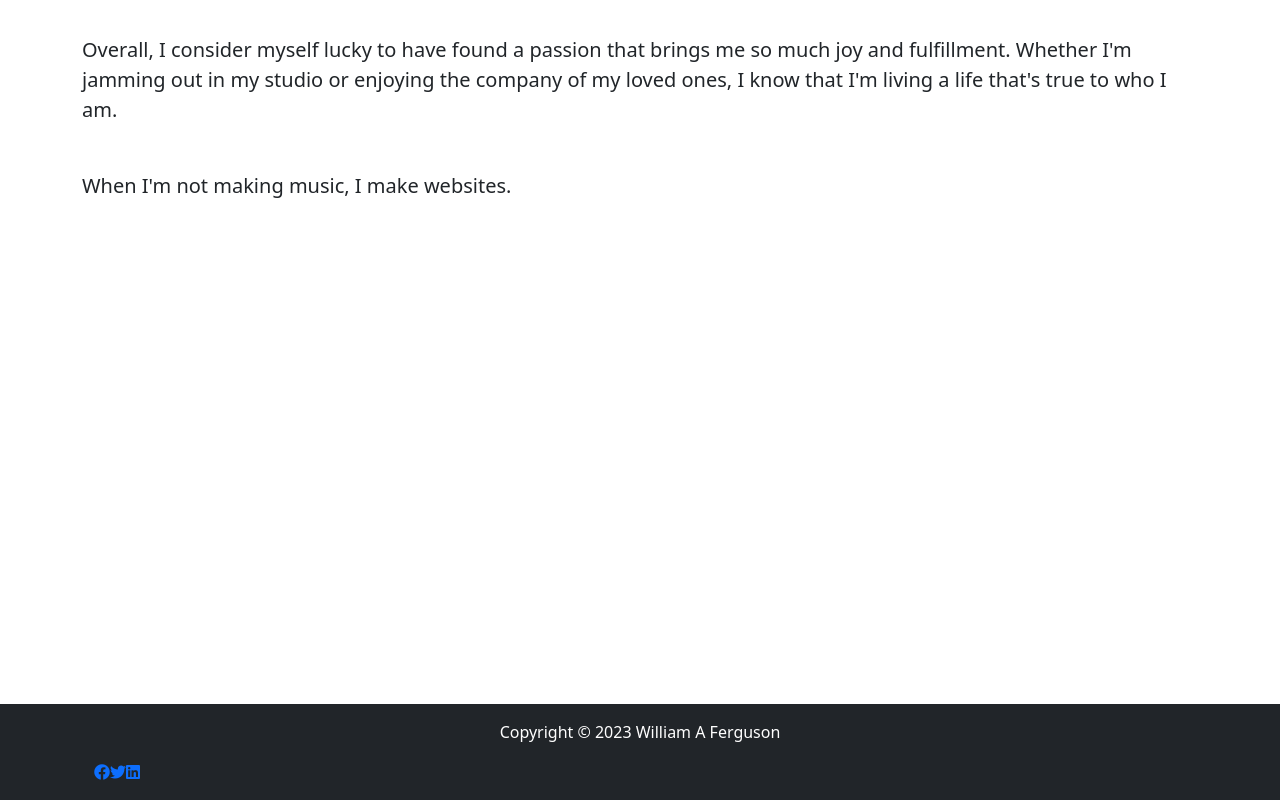
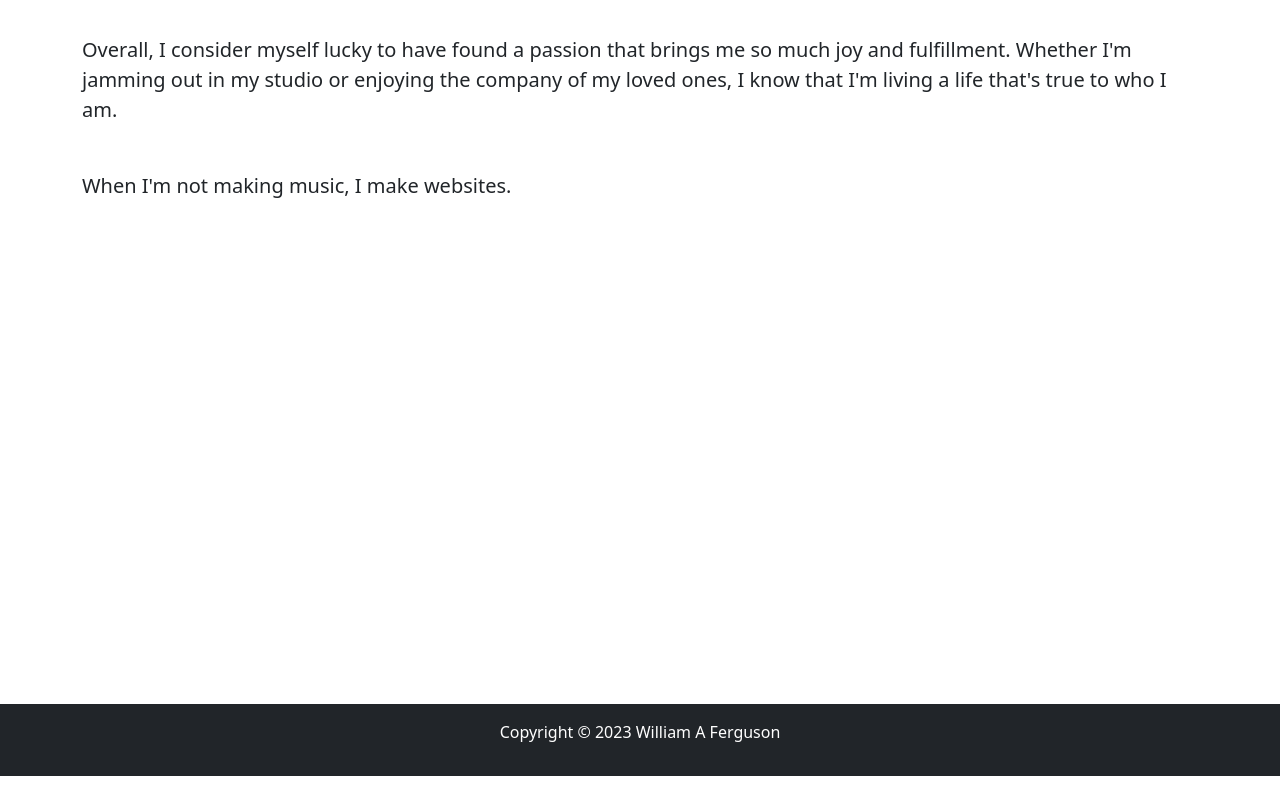
Before and after one commit to wilsb8/massive-cyclops, a website: page views/index.html in a window 1280 px wide. Shown: the part 2477-3277 px from the top of the page. After the commit the page ends 3253 px from the top, so only its background shows below. Drawn offline with nearby package versions, Linux system fonts and the light colour scheme; files that its build step writes are made by us from their sources; files whose address does not match are found by name; a web font is replaced by a local one.

Commit message:
removed unnecessary code

```diff
--- a/views/index.html
+++ b/views/index.html
@@ -106,11 +106,6 @@
 <footer class="bg-dark py-3">
     <div class="container text-center">
       <p class="text-white">Copyright © 2023 William A Ferguson</p>
-      <div class="container d-flex text-white">
-        <a href="https://www.facebook.com/#" target="_blank" class="mr-2"><i class="fab fa-facebook"></i></a>
-        <a href="https://twitter.com/YourHandle" target="_blank" class="mr-2"><i class="fab fa-twitter"></i></a>
-        <a href="https://www.linkedin.com/in/YourProfile" target="_blank"><i class="fab fa-linkedin"></i></a>
-      </div>
     </div>
 </footer>
 
```
